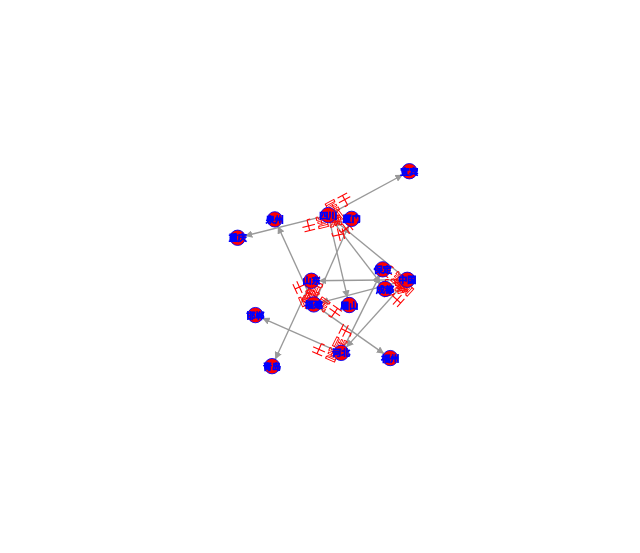
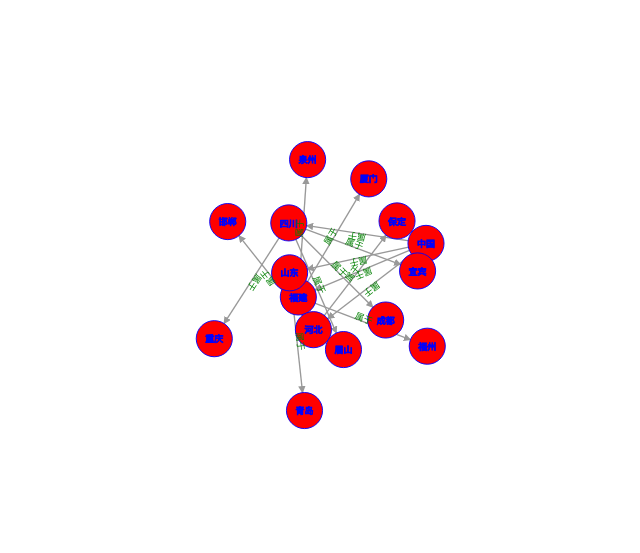
Before and after one commit to 1069230911/D3Example, a plain HTML site: page force.html in a window 1280 px wide. Shown: the whole page, without its empty margins (306-946 px from the left). Drawn offline with nearby package versions, Linux system fonts and the light colour scheme.

Commit message:
feat：函数拆分，样式调整

```diff
--- a/force.html
+++ b/force.html
@@ -10,7 +10,12 @@
              5、圆圈 上有相关文字显示 --- ok 待优化
              6、缩放 --- ok
              7、circle 替换成 图片
-             8、封装
+             8、添加点击当前节点高亮相关联节点，其他节点置灰
+             9、动态添加节点
+             10、封装
+
+             link 上文字如何占在线的中间位置（水平和垂直）且背景色为白色（挡住线条）？
+
           -->
         <script src="https://d3js.org/d3.v6.min.js"></script>
         <svg></svg>
@@ -51,10 +56,150 @@
                ]
             }
 
+            const init = data => {
                 const width = 1400;
                 const height = 600;
+                 // 初始化 node 和 links 数据
+                const nodes = data.nodes.map(d => Object.create(d));
+                const links = data.links.map(d => Object.create(d));
+                const { svg, g } = createGlobalG(width, height);
 
-            // 拖拽事件
+                const simulation = simulationFn({ nodes, links, width, height });
+
+                const link = createLink(links, g);
+                const node = createNode(nodes, g);
+                nodeAddText(node);
+                const linkPath = linkAddText(links, g);
+                linkAddMarker(link, g);
+                addZoom(svg, g);
+                addDrag(node, simulation);
+                setTick({ simulation, node, link, linkPath });
+            }
+
+            /**
+             * 创建全局 G 元素
+             */
+             const createGlobalG = (width, height) => {
+                const svg = d3.select('svg').attr('viewBox', [0, 0, width, height]);
+                const g = svg.append('g');
+                return {
+                    svg,
+                    g
+                }
+            }
+
+            const simulationFn = ({ nodes, links, width, height }) => {
+                return d3.forceSimulation(nodes)   // forceSimulation 会把对象转成对应的值
+                .force("link", d3.forceLink(links).id(d => d.name).distance(d => 150))  // distance 设置线条长度
+                .force("charge", d3.forceManyBody())    // 节点力的类型
+                .force("center", d3.forceCenter(width / 2, height / 2));
+            }
+
+
+            // 设置 node 节点 并设置相关属性
+            const createNode = (nodes, g) => {
+                const node = g.append('g')
+                    .attr('class', 'nodeBox')
+                    .attr('stroke', 'blue')
+                    .attr('stroke-width', 1)
+                .selectAll('nodeG')
+                .data(nodes)
+                .join('g');
+
+                node.append('circle')
+                    .attr('r', 20)
+                    .attr('fill', 'red');
+                return node;
+            }
+
+            // 添加 link 并设置相关属性
+            const createLink = (links, g) => {
+                const link = g.append('g')
+                .classed('lineBox', true)
+                .selectAll('line')
+                .data(links)
+                .join('line')
+                    .attr('stroke', '#999')
+                    .attr('stroke-width', 1.5);
+                return link;
+            }
+
+            // node 上添加文字描述
+            const nodeAddText = node => {
+                node.append('text')
+                    .attr('dy', 4)
+                    .attr('dx', -10)
+                    .attr('font-size', 10)
+                    .attr('pointer-events', 'none')
+                .text(d => d.name);
+            }
+
+
+            // link 上添加文字描述
+            const linkAddText = (links, g) => {
+                const linkPath = g.append('g')
+                .classed('pathBox', true)
+                .selectAll('.linkPath')
+                .data(links)
+                .join('path')
+                    .attr('id', (d, i) => `path${i}`);
+
+                const linkText = g.append('g')
+                .classed('textBox', true)
+                .selectAll('.linkText')
+                .data(links)
+                .join('text')
+                    // .attr('id', (d, i) => `text${i}`)
+                    .attr('pointer-events', 'none');
+
+                linkText.append('textPath')
+                    .attr('xlink:href', (d, i) => `#path${i}`)
+                    .style('text-anchor', 'middle')
+                    .attr('startOffset', '50%')
+                    .attr('font-size', 10)
+                    .attr('fill', 'green')
+                .text( d => d.link);
+                return linkPath;
+            }
+
+            /**
+             * 添加 箭头
+             */
+             const linkAddMarker = (link, g) => {
+                if(!link) {
+                    console.error('请先设置 link 节点');
+                    return;
+                }
+
+                g.append('defs')
+                .append('marker')
+                    .attr('viewBox', '-0 -5 10 10')
+                    .attr('id', 'markerId')
+                    .attr("refX", 33)
+                    .attr("refY", 0)
+                    .attr('orient', 'auto')
+                    .attr('markerWidth', 5.5)  // markerWidth 、markerHeight  设置的值都和 绑定值（line）得 stroke- 成比例关系
+                    .attr('markerHeight', 5.5)
+                    .attr('xoverflow','visible')
+                .append('svg:path')
+                    .attr('d', 'M 0,-5 L 10 ,0 L 0,5')
+                    .attr('fill', '#999')
+                    .style('stroke','none');
+
+                link.attr('marker-end', `url(#markerId)`);
+            }
+
+            /**
+             * 添加 缩放功能
+             */
+             const addZoom = (svg, g) => {
+                const zoomHandler = evt => g.attr('transform', evt.transform);
+                svg.call(d3.zoom().on('zoom', zoomHandler));
+            }
+
+
+            // 添加 拖拽事件
+            const addDrag = (node, simulation) => {
                 const drag = simulation => {
                     const dragStart = evt => {
                         if (!event.active) simulation.alphaTarget(0.3).restart();
@@ -77,95 +222,12 @@
                             .on('end', dragEnd);
                 }
 
-            // 初始化 node 和 links 数据
-            const nodes = data.nodes.map(d => Object.create(d));
-            const links = data.links.map(d => Object.create(d));
-            const simulation = d3.forceSimulation(nodes)   // forceSimulation 会把对象转成对应的值
-                .force("link", d3.forceLink(links).id(d => d.name).distance(100))  // distance 设置线条长度
-                .force("charge", d3.forceManyBody())    // 节点力的类型
-                .force("center", d3.forceCenter(width / 2, height / 2));
-
-                // 设置svg节点
-            const svg = d3.select('svg').attr('viewBox', [0, 0, width, height]);
-            const g = svg.append('g');
-
-            // 添加 箭头
-            g.append('defs')
-            .append('marker')
-                .attr('viewBox', '-0 -5 10 10')
-                .attr('id', 'markerId')
-                .attr("refX", 20)
-                .attr("refY", 0)
-                .attr('orient', 'auto')
-                .attr('markerWidth', 5.5)  // markerWidth 、markerHeight  设置的值都和 绑定值（line）得 stroke- 成比例关系
-                .attr('markerHeight', 5.5)
-                .attr('xoverflow','visible')
-            .append('svg:path')
-                .attr('d', 'M 0,-5 L 10 ,0 L 0,5')
-                .attr('fill', '#999')
-                .style('stroke','none');
+                node.call(drag(simulation));
+            }
 
 
-            // 添加 link 并设置相关属性
-            const link = g.append('g')
-            .classed('lineBox', true)
-            .selectAll('line')
-            .data(links)
-            .join('line')
-                .attr('stroke', '#999')
-                .attr('stroke-width', 1.5)
-                .attr('marker-end', `url(#markerId)`);
-
-            // link 上添加文字描述
-            const linkPath = g.append('g')
-            .classed('pathBox', true)
-            .selectAll('.linkPath')
-            .data(links)
-            .join('path')
-                .attr('id', (d, i) => `path${i}`);
-
-            const linkText = g.append('g')
-            .classed('textBox', true)
-            .selectAll('.linkText')
-            .data(links)
-            .join('text')
-                .attr('id', (d, i) => `text${i}`)
-                .attr('fill', 'red');
-
-            linkText.append('textPath')
-                .attr('xlink:href', (d, i) => `#path${i}`)
-            .text( d => d.link);
-
-            // 设置 node 节点 并设置相关属性
-            const node = g.append('g')
-                .attr('class', 'nodeBox')
-                .attr('stroke', 'blue')
-                .attr('stroke-width', 1)
-            .selectAll('nodeG')
-            .data(nodes)
-            .join('g');
-
-            node.append('circle')
-                .attr('r', 8.5)
-                .attr('fill', 'red');
-
-                // 添加 拖拽事件
-            node.call(drag(simulation));
-
-
-            // node 上添加文字描述
-            node.append('text')
-                .attr('dy', 4)
-                .attr('dx', -10)
-                .attr('font-size', 10)
-            .text(d => d.name);
-
-            // 添加 缩放功能
-            const zoomHandler = evt => g.attr('transform', evt.transform);
-            svg.call(d3.zoom().on('zoom', zoomHandler));
-
-
-            // tick 节点位置修改后触发
+            // tick 动态修改所有元素位置
+            const setTick = ({ simulation, node, link, linkPath }) => {
                 simulation.on('tick', () => {
                     link
                         .attr('x1', d => d.source.x)
@@ -175,9 +237,12 @@
 
                     node.attr('transform', d => `translate(${d.x}, ${d.y})`); // g 元素 不能使用 x、y
 
+                    // d的含义（绘制顺序）：M 可以理解为从哪个位置开始； L 是指画到那；Z是结束
                     linkPath.attr('d', d => 'M ' + d.source.x + ' ' + d.source.y + ' L ' + d.target.x + ' ' + d.target.y);
+                });
+            }
 
-            });
+            init(data);
         </script>
      </body>
 </html>
```
Lines whose indentation alone changed are shown as unchanged.
